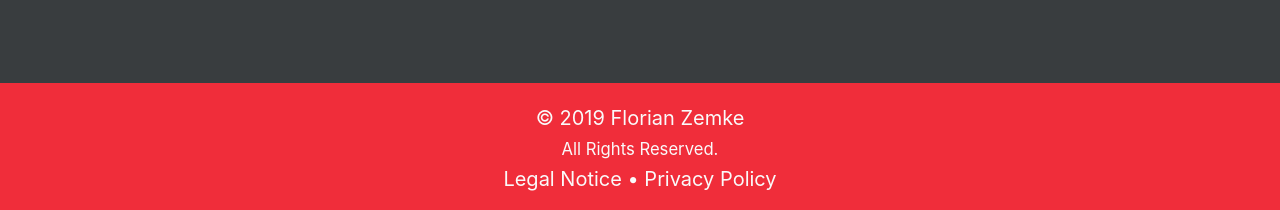
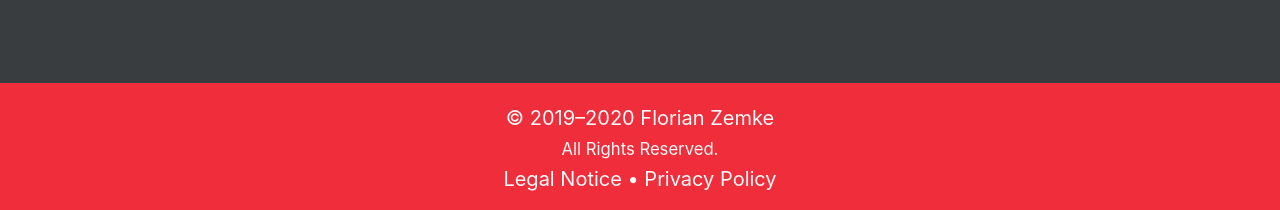
Before and after one commit to Zemke/zemke.github.io, a Jekyll site: the page built from index.html, in a window 1280 px wide and 900 px high, scrolled down 3344 px. Shown: the part 687-897 px from the top of the window. Built offline with Jekyll 4.4.1, drawn with Linux system fonts in a browser that asks for light colours; part of the change alters nothing that is shown.

```diff
--- a/_includes/footer.html
+++ b/_includes/footer.html
@@ -1,6 +1,13 @@
 <footer>
     <div class="container">
-        © 2019 Florian Zemke<br>
+        <script>
+            window.addEventListener('load', () =>
+                document
+                    .getElementById('copyrightCurrentYear')
+                    .textContent = new Date().getFullYear().toString());
+        </script>
+
+        © 2019–<span id="copyrightCurrentYear"></span> Florian Zemke<br>
         <small>All Rights Reserved.</small><br>
         <a href="/legal">Legal Notice</a> • <a href="/privacy">Privacy Policy</a>
     </div>
```
